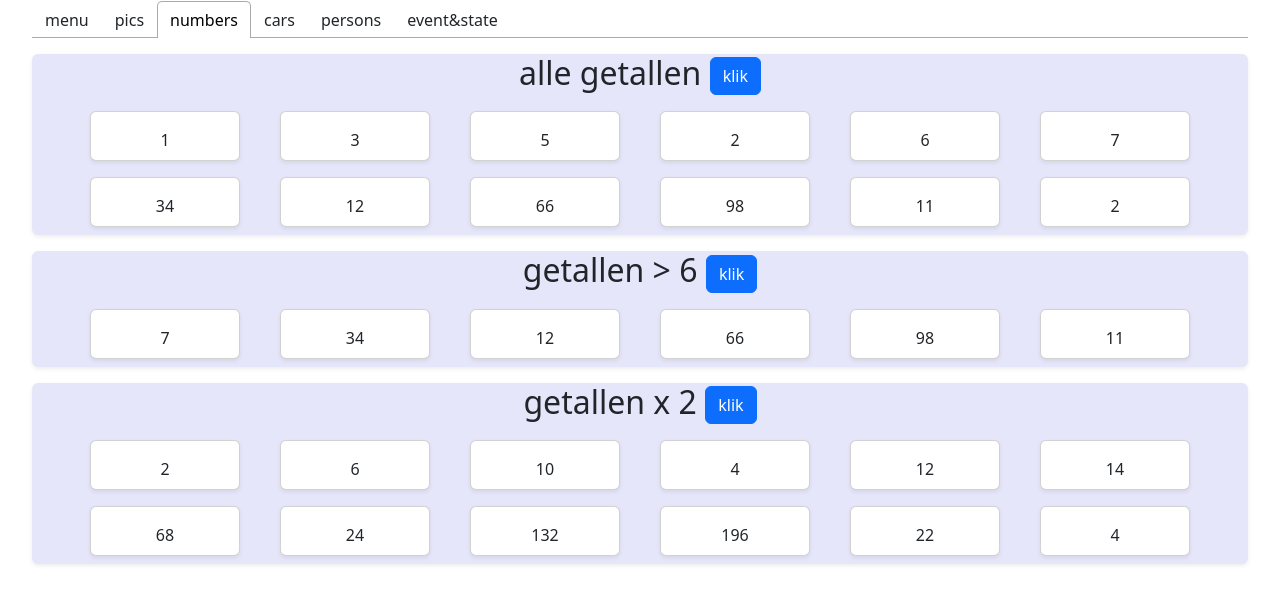
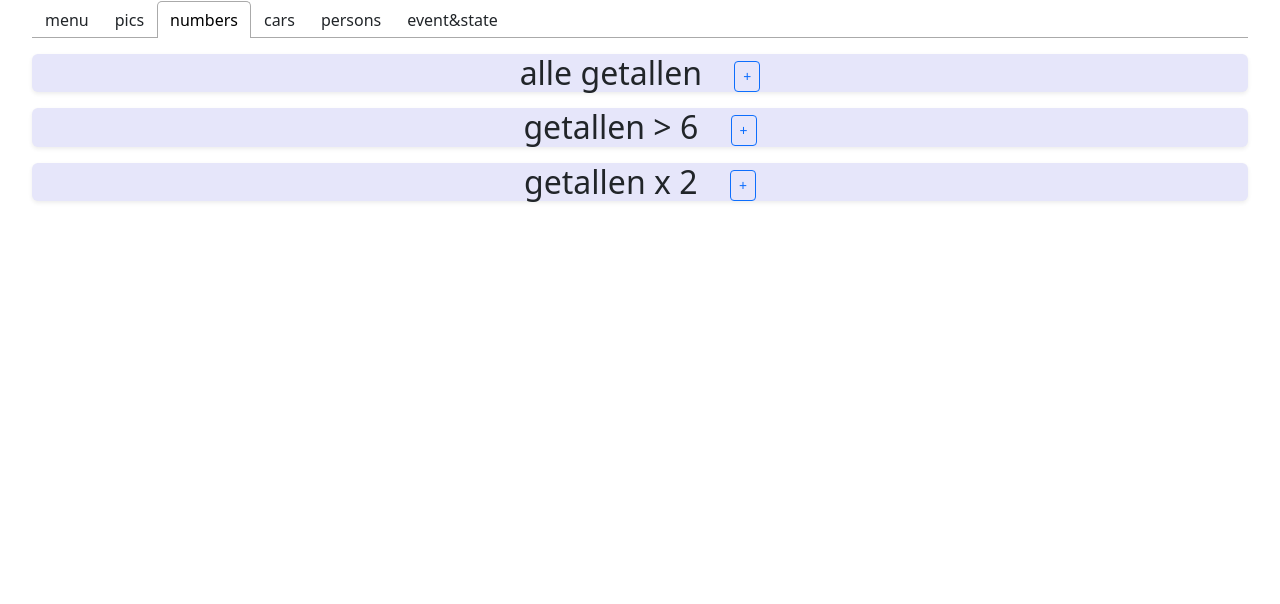
Before and after one commit to axeltuyaerts/dynamic_oefeningen, a React (Create React App) app: page / in a window 1280 px wide. Both pictures are taken after a click on the tab "numbers". Shown: the top 604 px of the page. Built offline with nearby package versions, Linux system fonts and the light colour scheme.

Commit message:
4.4 open/close Section Component

```diff
--- a/src/components/Section.js
+++ b/src/components/Section.js
@@ -1,16 +1,38 @@
 import PropTypes from "prop-types";
 import {Button, Container, Row} from "react-bootstrap";
+import {useState} from "react";
+
+function OpenCloseButton(props) {
+    const {isOpen, onChangeIsOpen} = props;
+
+    return (
+        <Button variant="outline-primary" size="sm"
+                className="ms-4"
+                onClick={() => onChangeIsOpen(!isOpen)}>
+            {isOpen ? "-" : "+"}
+        </Button>
+    )
+}
+
+function SectionContent(props) {
+    const {isOpen, children} = props;
+    if (!isOpen) return;
+    return (
+        <Container>
+            <Row>
+                {children}
+            </Row>
+        </Container>
+    )
+}
 
 export function Section(props) {
     const {title, children} = props;
+    const [isOpen, setIsOpen] = useState(false);
     return (
         <div className={"mt-3 rounded shadow-sm"} style={{backgroundColor: "lavender"}}>
-            <h2 className="text-center">{title} <Button onClick={() => alert("klik klik klik")}>klik</Button></h2>
-            <Container>
-                <Row>
-                    {children}
-                </Row>
-            </Container>
+            <h2 className="text-center">{title} <OpenCloseButton isOpen={isOpen} onChangeIsOpen={() => setIsOpen(!isOpen)}/></h2>
+            <SectionContent isOpen={isOpen}>{children}</SectionContent>
         </div>
     );
 }
```
